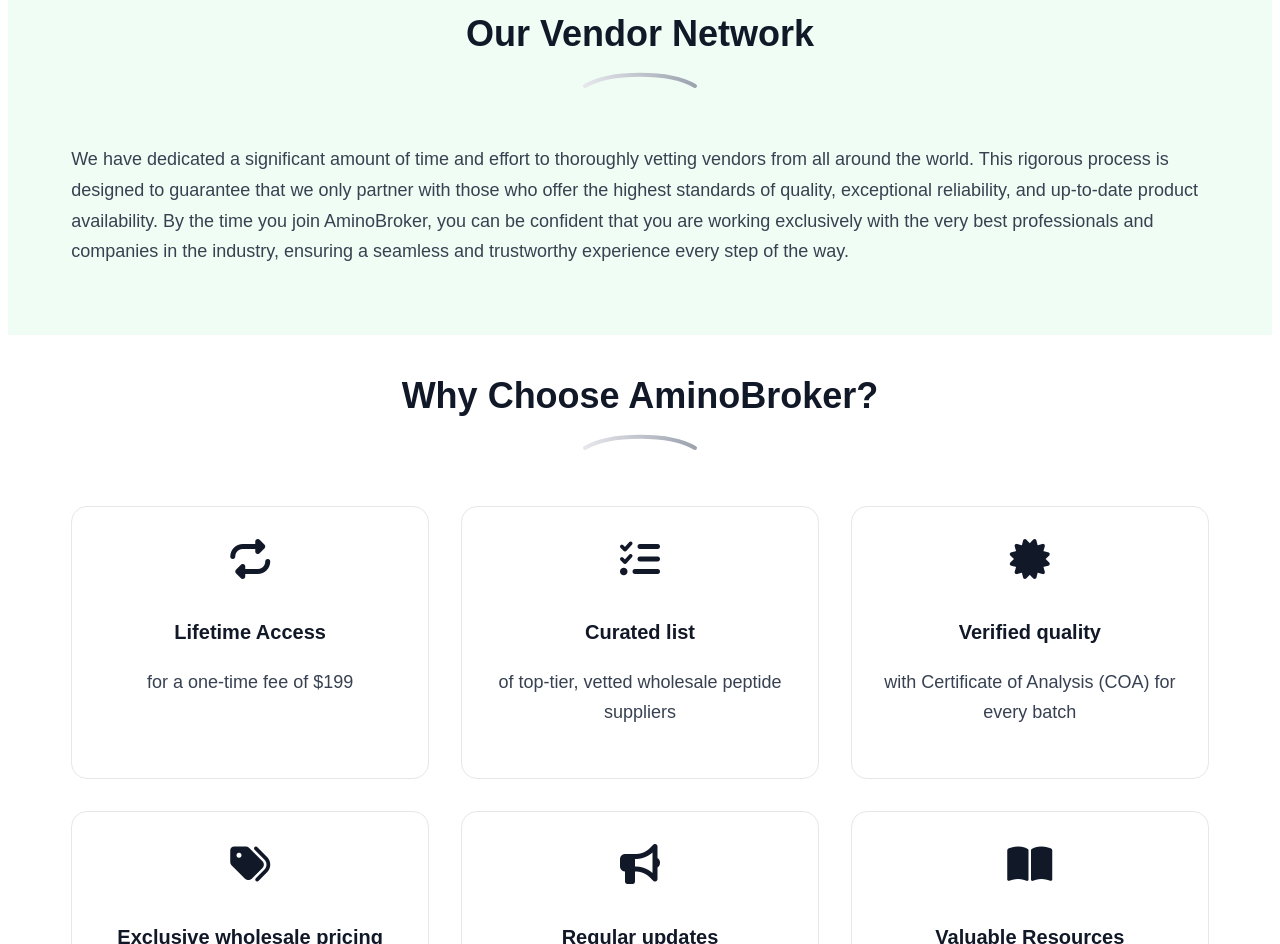
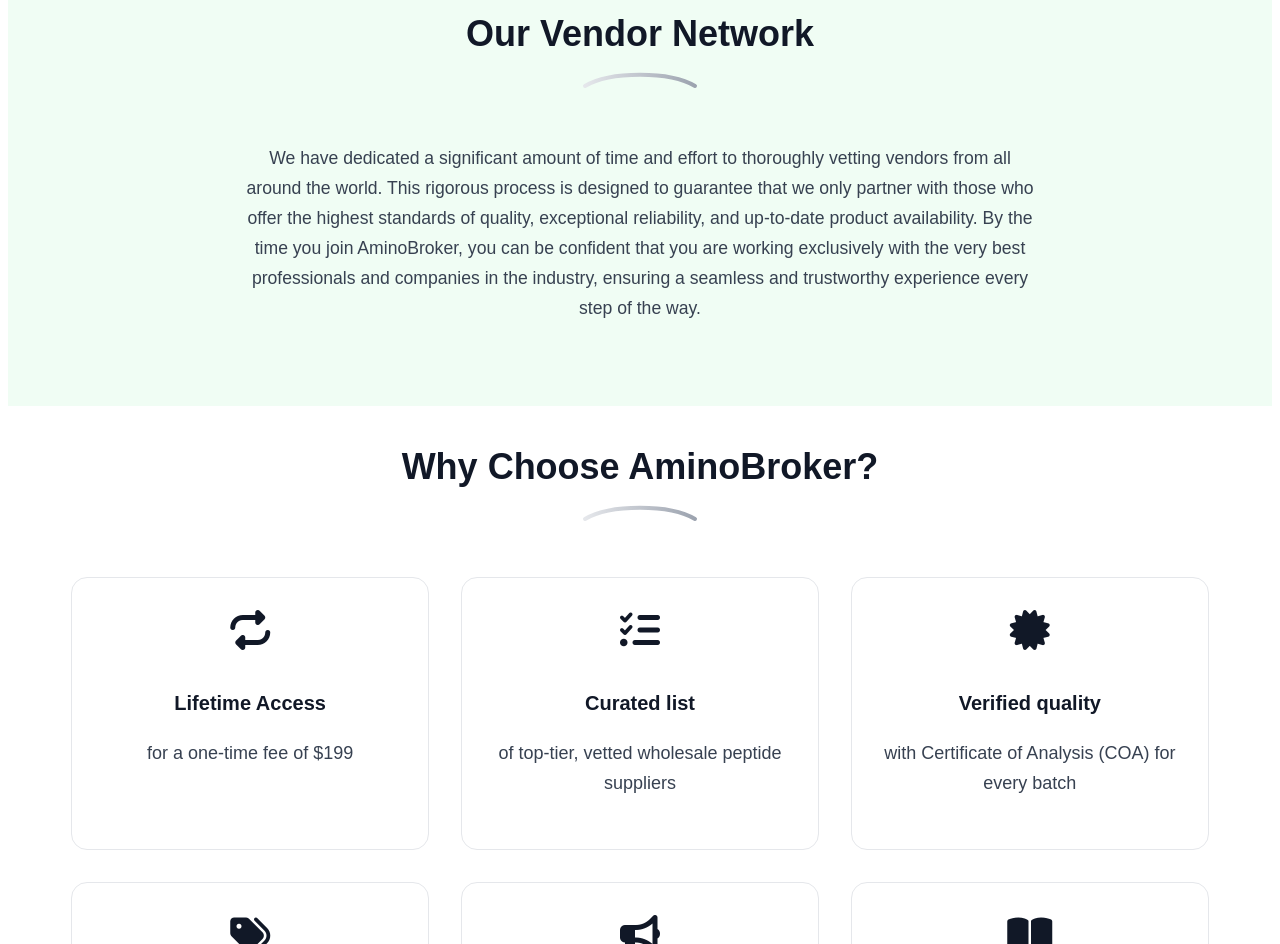
Before and after one commit to fortizjr1/aminobroker, a plain HTML site: page index.html in a window 1280 px wide. Shown: the part 2084-3028 px from the top of the page. Drawn offline with Linux system fonts and the light colour scheme; a web font is replaced by a local one.

Commit message:
fix: center align section intro text

```diff
--- a/style.css
+++ b/style.css
@@ -351,6 +351,15 @@
     background-position: center;
 }
 
+.section-intro {
+    max-width: 800px;
+    margin: 1rem auto 2rem;
+    font-size: 1.1rem;
+    line-height: 1.7;
+    color: var(--text-color);
+    text-align: center;
+}
+
 
 /* Responsive */
 @media (max-width: 768px) {
@@ -411,4 +420,5 @@
     font-size: 1.2rem;
     margin-bottom: 2rem;
     color: var(--text-color);
+    text-align: center;
 }
```
